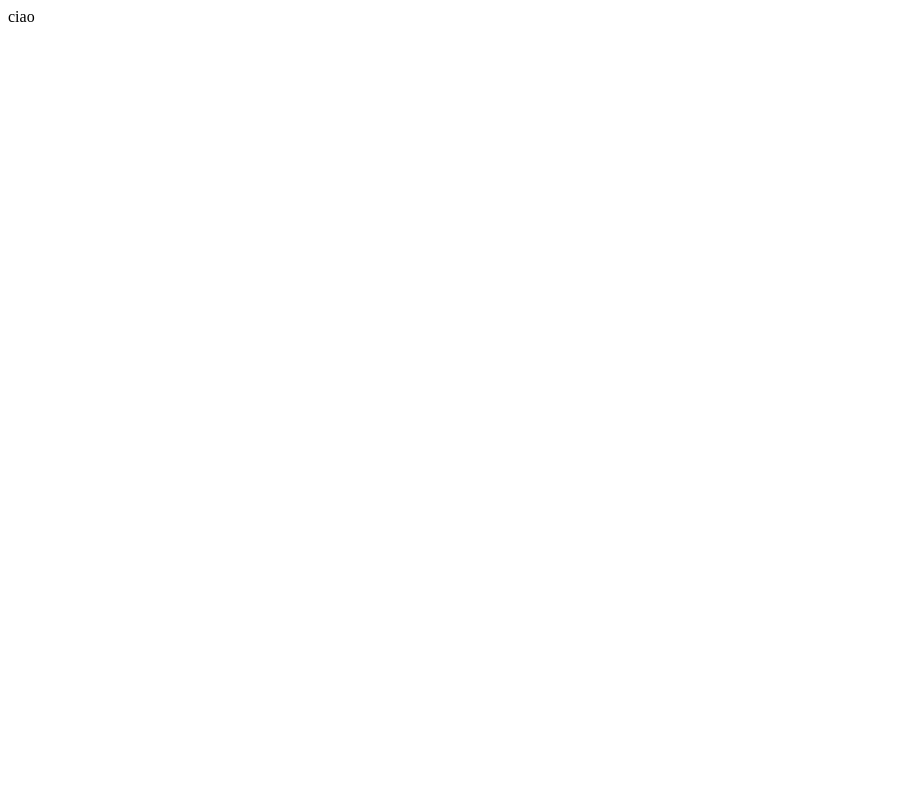
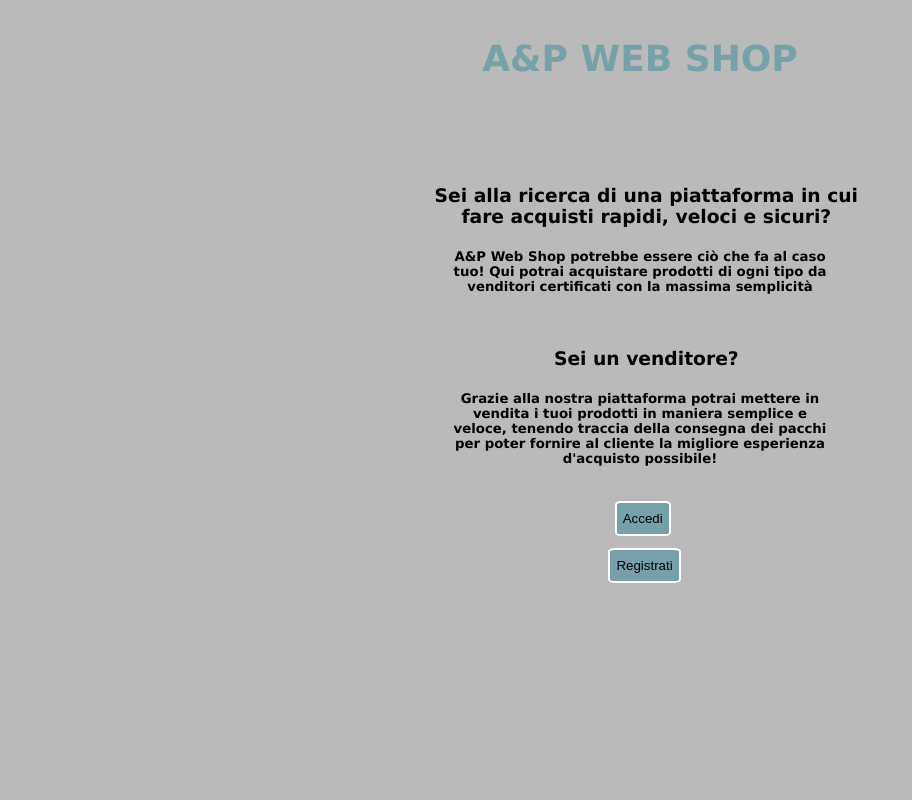
Before and after one commit to LucaAnto01/AP_WebShop, a PHP site: page / in a window 1280 px wide. Before the commit the part shown is almost empty. Shown: the whole page, without its empty margins (0-912 px from the left). Run offline with PHP 8.4, Linux system fonts and the light colour scheme.

Commit message:
Creazione home page e relativa bozza di stile

```diff
--- a/index.html
+++ b/index.html
@@ -1,11 +1,51 @@
-<html>
+<!DOCTYPE html>
+<html lang="it">
 
     <head>
+
+        <meta charset="UTF-8">
+        <title>A&P WEB SHOP</title>
+
+        <link rel="stylesheet" href="style/theme.css">
+        <link rel="stylesheet" href="style/indexStyle.css">
 
     </head>
 
     <body>
-        ciao
+
+        <div id="pagina">
+
+            <div id="titolo">
+                <h1>A&P WEB SHOP</h1>
+            </div>
+
+            <div class="sottoTitolo">
+                <h3>Sei alla ricerca di una piattaforma in cui fare acquisti rapidi, veloci e sicuri?</h3>
+                <h5>
+                    A&P Web Shop potrebbe essere ciò che fa al caso tuo! Qui potrai acquistare prodotti di ogni tipo da venditori
+                    certificati con la massima semplicità
+                </h5>
+            </div>
+
+            <div class="sottoTitolo">
+                <h3>Sei un venditore?</h3>
+                <h5>
+                    Grazie alla nostra piattaforma potrai mettere in vendita i tuoi prodotti in maniera semplice e veloce, tenendo traccia della consegna dei pacchi per poter fornire al cliente la migliore esperienza d'acquisto possibile!
+                </h5>
+            </div>
+
+            <div id="button">
+                <div class="btDiv" style="margin-left: 48%;">
+                    <input class="functButton" type="button" onclick="location.href='pages/accesso.html'" value="Accedi">
+                </div>
+
+                <div class="btDiv" style="margin-left: 47.5%;">
+                    <input class="functButton" type="button" onclick="location.href='pages/registrazione.html'" value="Registrati">
+                </div>
+            </div>
+
+        </div>
+
     </body>
 
 </html>
--- /dev/null
+++ b/style/indexStyle.css
@@ -0,0 +1,42 @@
+/*Tema relativo alla pagina index.html*/
+
+#titolo
+{
+    width: 100%;
+    margin-top: 3%;
+    padding-bottom: 5%;
+    color: rgb(119, 161, 170);
+    text-align: center;
+    font-size: large;
+}
+
+.sottoTitolo
+{
+    width: 100%;
+    padding-bottom: 1%;
+    text-align: center;
+}
+
+.sottoTitolo h3
+{
+    margin-left: 33%;
+    width: 35%;
+}
+
+.sottoTitolo h5
+{
+    margin-left: 35%;
+    width: 30%;
+}
+
+#button
+{
+    width: 100%;
+}
+
+.btDiv
+{
+    width: 50%;
+    /*margin-left: calc(48%);*/
+    padding-bottom: 1%;
+}
--- a/style/theme.css
+++ b/style/theme.css
@@ -1,3 +1,5 @@
+/*Tema generale del progetto*/
+
 body
 {
     background-color: rgba(177, 177, 177, 0.877);
```
Also changed, not shown: style/style.css (deleted).
